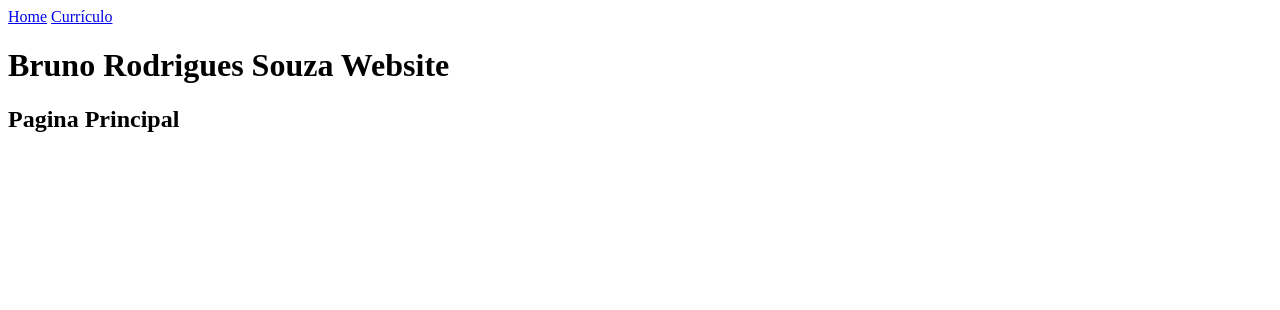
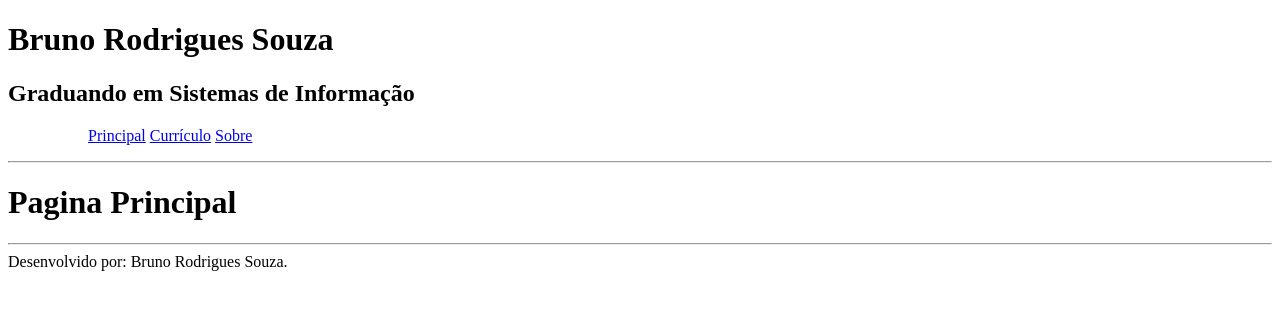
Before and after one commit to BrunoDwarf/brunorsouza, a plain HTML site: page index.html in a window 1280 px wide. Drawn offline with Linux system fonts and the light colour scheme.

Commit message:
Update index.html
Atualizando página index.html

```diff
--- a/index.html
+++ b/index.html
@@ -5,9 +5,27 @@
     <title>Bruno Rodrigues Souza Website</title>
   </head>
   <body>
-    <a href="index.html">Home</a>
-    <a href="html/curriculo.html">Currículo</a>
-    <br><h1>Bruno Rodrigues Souza Website</h1>
-    <h2>Pagina Principal</h2>
+    <header>
+      <!--Título-->
+      <h1>Bruno Rodrigues Souza</h1>
+      <h2>Graduando em Sistemas de Informação</h2>
+      <!--Menu-->
+      <nav>
+        <menu>
+          <ul>
+            <a href="index.html">Principal</a>
+            <a href="html/curriculo.html">Currículo</a>
+            <a href="html/sobre.html">Sobre</a>
+          </ul>
+        </menu>
+      </nav>
+      <hr>
+    </header>
+    <h1>Pagina Principal</h1>
+
+    <hr>
+    <footer>
+      Desenvolvido por: Bruno Rodrigues Souza.
+    </footer>
   </body>
 </html>
```
